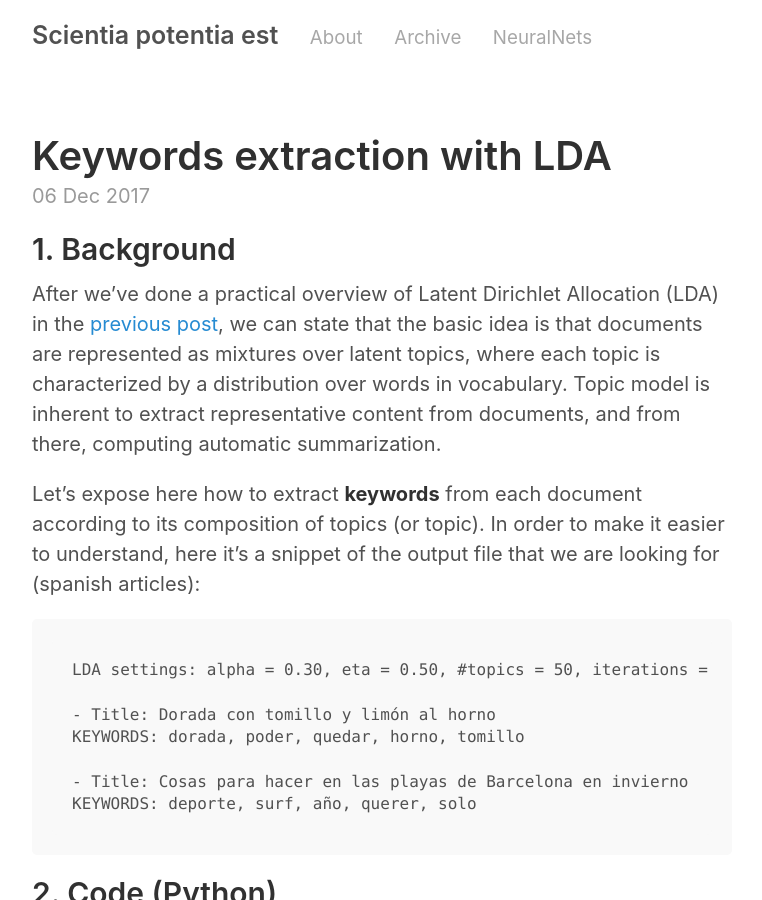
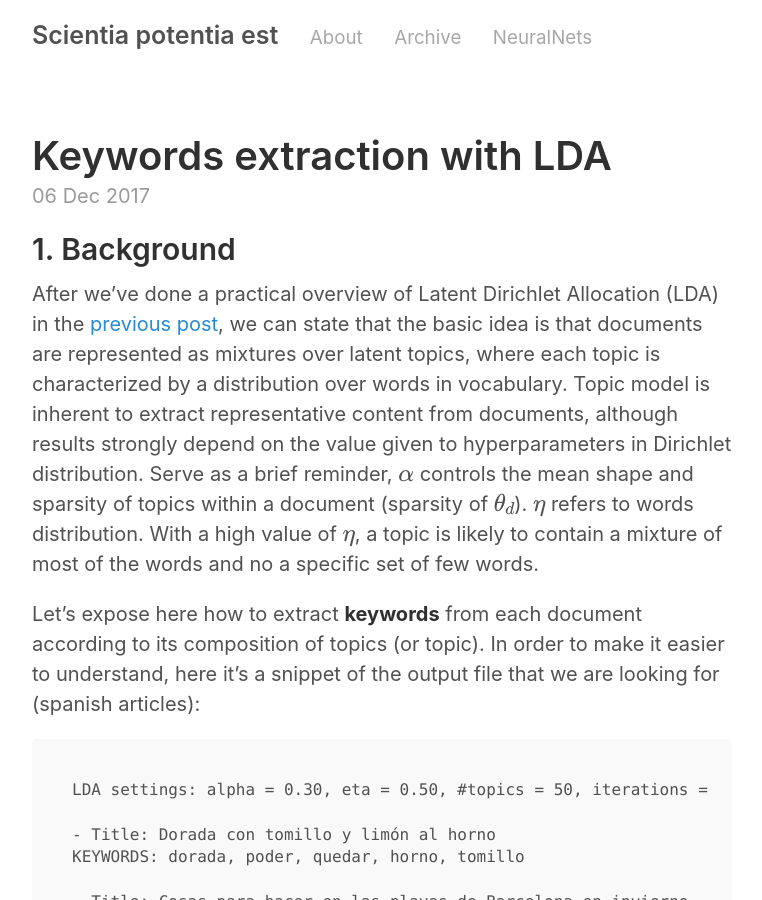
Before and after one commit to lautel/lautel.github.io, a Jekyll site: the page built from _posts/2017-12-06-keywords-lda.md, in a window 1280 px wide and 900 px high. Shown: the whole window, without its empty margins (258-1020 px from the left). Built offline with Jekyll 4.4.1, drawn with Linux system fonts in a browser that asks for light colours; formulas are drawn with MathJax 3.

Commit message:
Comment added

```diff
--- a/_posts/2017-12-06-keywords-lda.md
+++ b/_posts/2017-12-06-keywords-lda.md
@@ -6,7 +6,7 @@ category: Work
 
 ## 1. Background
 
-After we've done a practical overview of Latent Dirichlet Allocation (LDA) in the [previous post](/blog/work/2017/12/04/topics-lda/), we can state that the basic idea is that documents are represented as mixtures over latent topics, where each topic is characterized by a distribution over words in vocabulary. Topic model is inherent to extract representative content from documents, and from there, computing automatic summarization.
+After we've done a practical overview of Latent Dirichlet Allocation (LDA) in the [previous post](/blog/work/2017/12/04/topics-lda/), we can state that the basic idea is that documents are represented as mixtures over latent topics, where each topic is characterized by a distribution over words in vocabulary. Topic model is inherent to extract representative content from documents, although results strongly depend on the value given to hyperparameters in Dirichlet distribution. Serve as a brief reminder, $$\alpha$$ controls the mean shape and sparsity of topics within a document (sparsity of $$\theta_{d}$$). $$\eta$$ refers to words distribution. With a high value of $$\eta$$, a topic is likely to contain a mixture of most of the words and no a specific set of few words.
 
 Let's expose here how to extract **keywords** from each document according to its composition of topics (or topic). In order to make it easier to understand, here it's a snippet of the output file that we are looking for (spanish articles):
 
```
